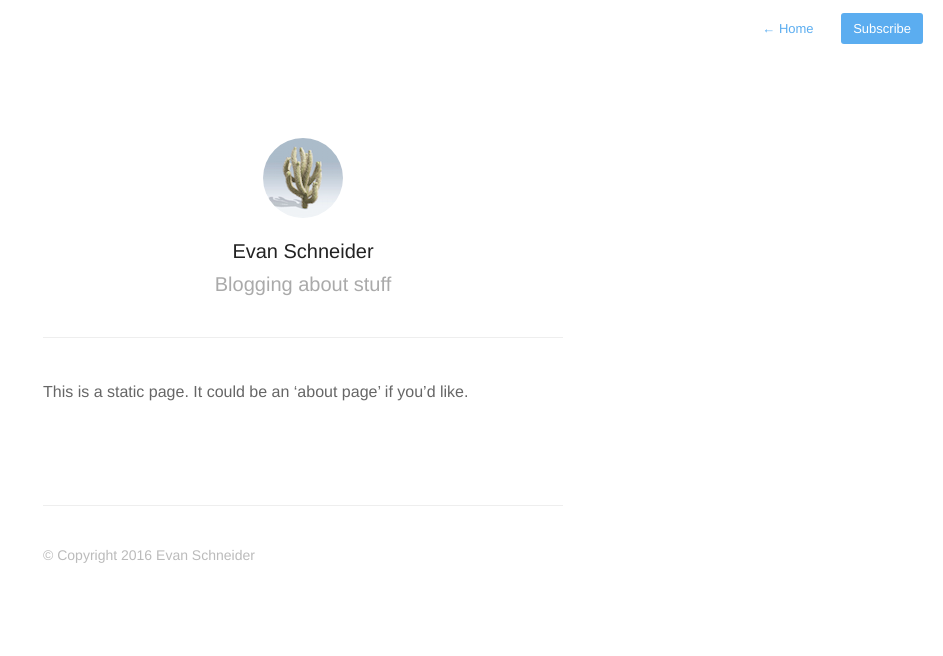
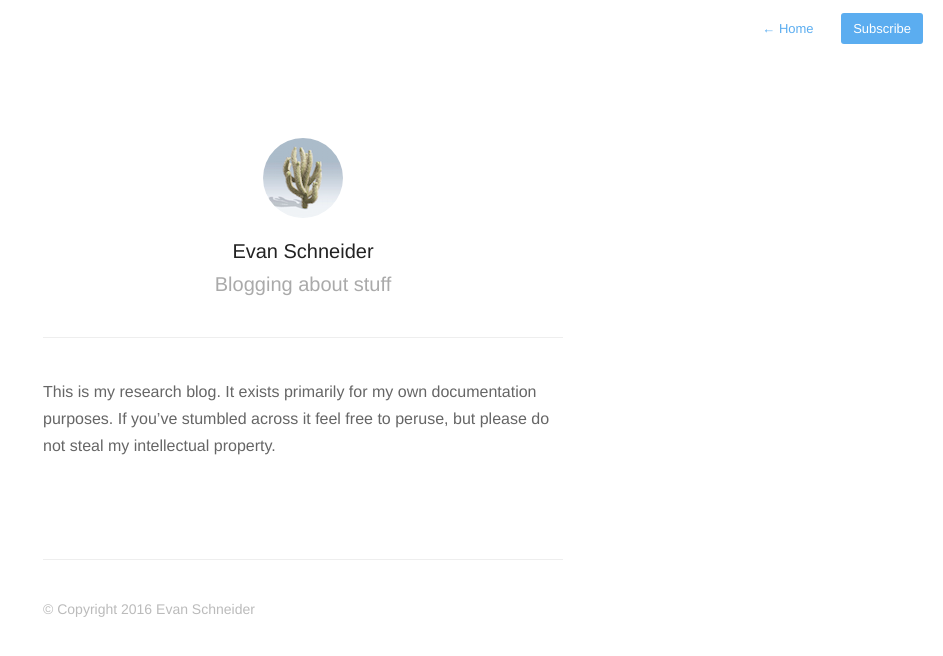
Before and after one commit to evaneschneider/site, a Jekyll site: the page built from about.md, in a window 1280 px wide. Shown: the top 656 px of the page, without its empty margins (337-1280 px from the left). Built offline with Jekyll 4.4.1, drawn with Linux system fonts in a browser that asks for light colours; nearby versions of some CDN libraries.

Commit message:
testing about page

```diff
--- a/_config.yml
+++ b/_config.yml
@@ -15,7 +15,7 @@ disqus_shortname: 'your-disqus-shortname'
 # Details for the RSS feed generator
 url:            'http://evaneschneider.github.io/site/'
 author:         'Evan Schneider'
-authorTwitter:  'YourTwitterUsername'
+authorTwitter:  'navelation'
 
 permalink:       /:year/:title/
 
--- a/about.md
+++ b/about.md
@@ -4,6 +4,7 @@ permalink: about/
 profile: true
 ---
 
-This is a static page. It could be an 'about page' if you'd like.
+This is my research blog. It exists primarily for my own documentation purposes. If you've stumbled across it
+feel free to peruse, but please do not steal my intellectual property.
 
 {% include footer.html %}
```
Also changed, not shown: 1 other file.
